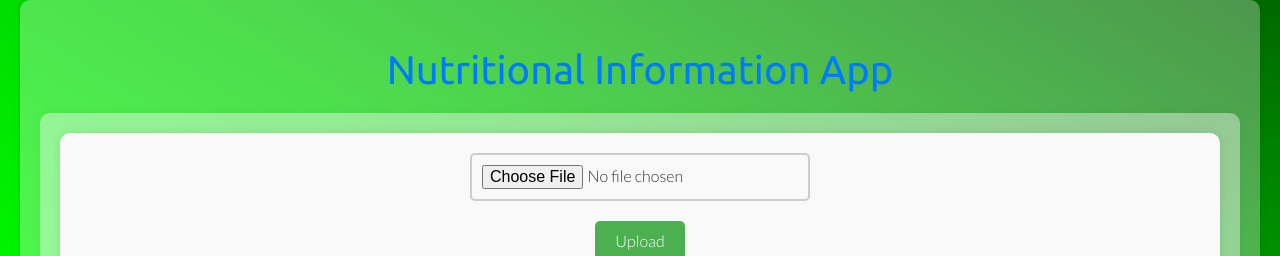
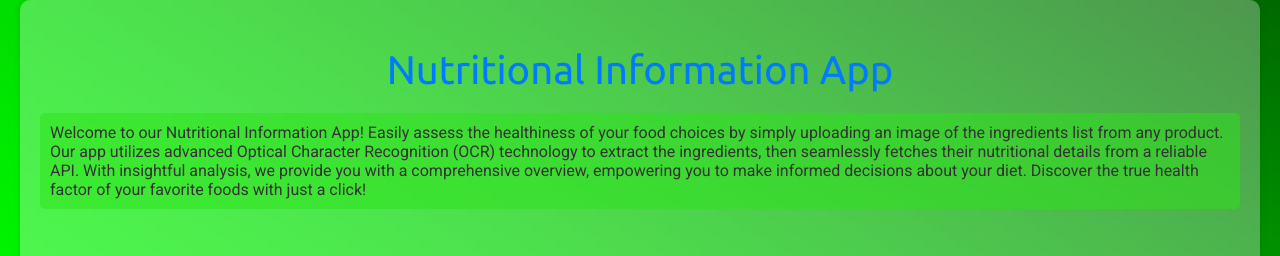
Before and after one commit to DSnake333/nutritional-analysis, a Flask app: page / in a window 1280 px wide. Shown: the top 256 px of the page. Run offline with Flask 3, Linux system fonts and the light colour scheme.

Commit message:
Update index.html

```diff
--- a/templates/index.html
+++ b/templates/index.html
@@ -12,6 +12,10 @@
     <div class="container">
         <header>
             <h1>Nutritional Information App</h1>
+            <p>
+                Welcome to our Nutritional Information App! Easily assess the healthiness of your food choices by simply uploading an image of the ingredients list from any product. Our app utilizes advanced Optical Character Recognition (OCR) technology to extract the ingredients, then seamlessly fetches their nutritional details from a reliable API. With insightful analysis, we provide you with a comprehensive overview, empowering you to make informed decisions about your diet. Discover the true health factor of your favorite foods with just a click!
+            </p>
+            <img src="static/images/pexels.jpg">
         </header>
 
         <section class="upload-section">
```
